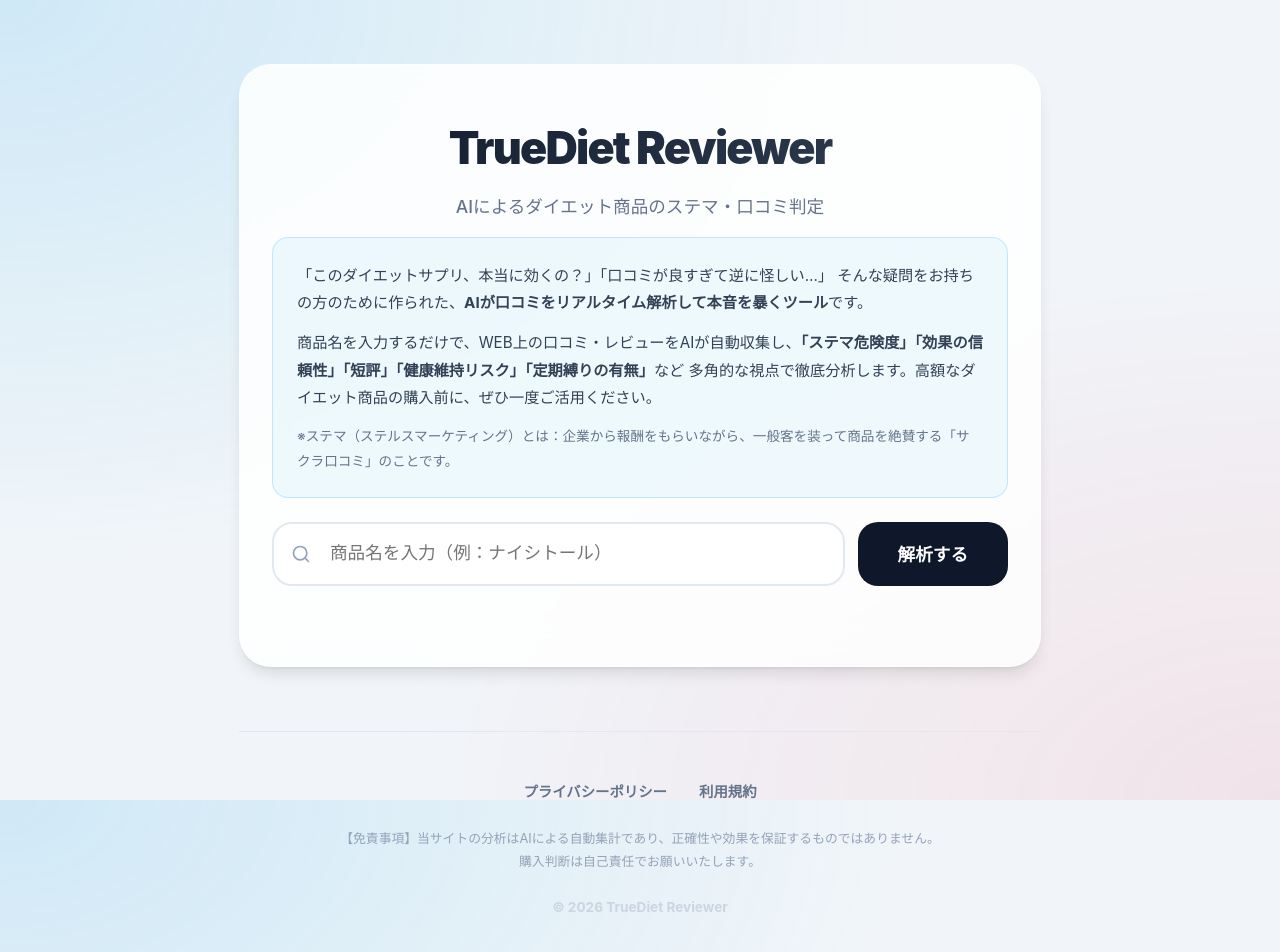
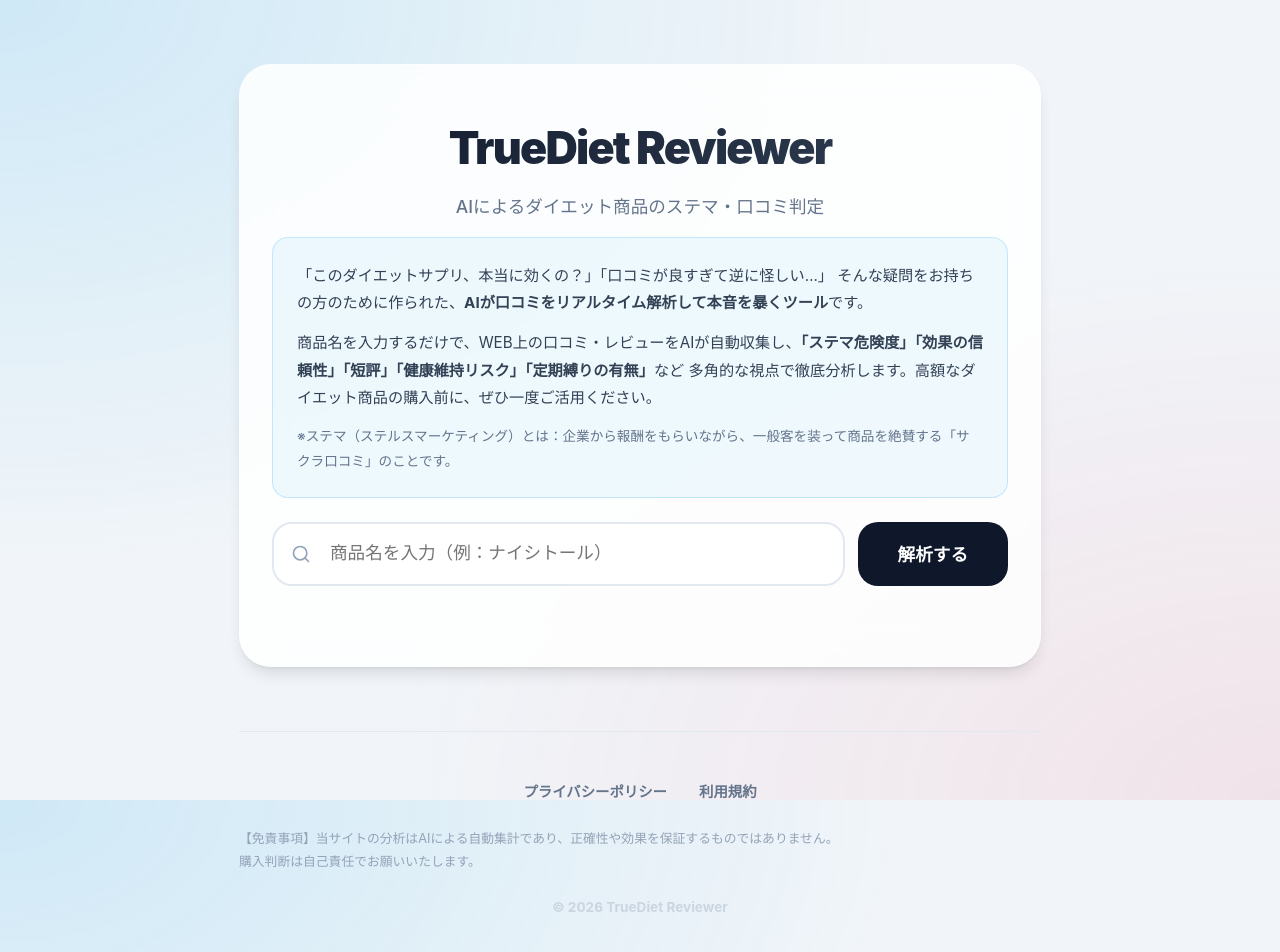
Before and after one commit to johnmanjir0/true-diet-reviewer, a Next.js app: page / in a window 1280 px wide. Shown: the top 952 px of the page. Built offline with nearby package versions, Linux system fonts and the light colour scheme.

Commit message:
style: left-align disclaimer in footer

```diff
--- a/src/app/globals.css
+++ b/src/app/globals.css
@@ -307,7 +307,7 @@ body {
 .footer-rich { margin-top: 4rem; border-top: 1px solid #e2e8f0; padding: 3rem 0; text-align: center; }
 .footer-links { display: flex; justify-content: center; gap: 2rem; margin-bottom: 1.5rem; }
 .footer-links a { font-size: 0.9rem; color: #64748b; text-decoration: none; font-weight: 600; }
-.menseki { font-size: 0.8rem; color: #94a3b8; line-height: 1.8; max-width: 600px; margin: 0 auto 1.5rem; }
+.menseki { font-size: 0.8rem; color: #94a3b8; line-height: 1.8; max-width: 600px; margin: 0 0 1.5rem; text-align: left; }
 .copyright { font-size: 0.85rem; font-weight: 700; color: #cbd5e1; }
 
 @media (max-width: 640px) {
```
